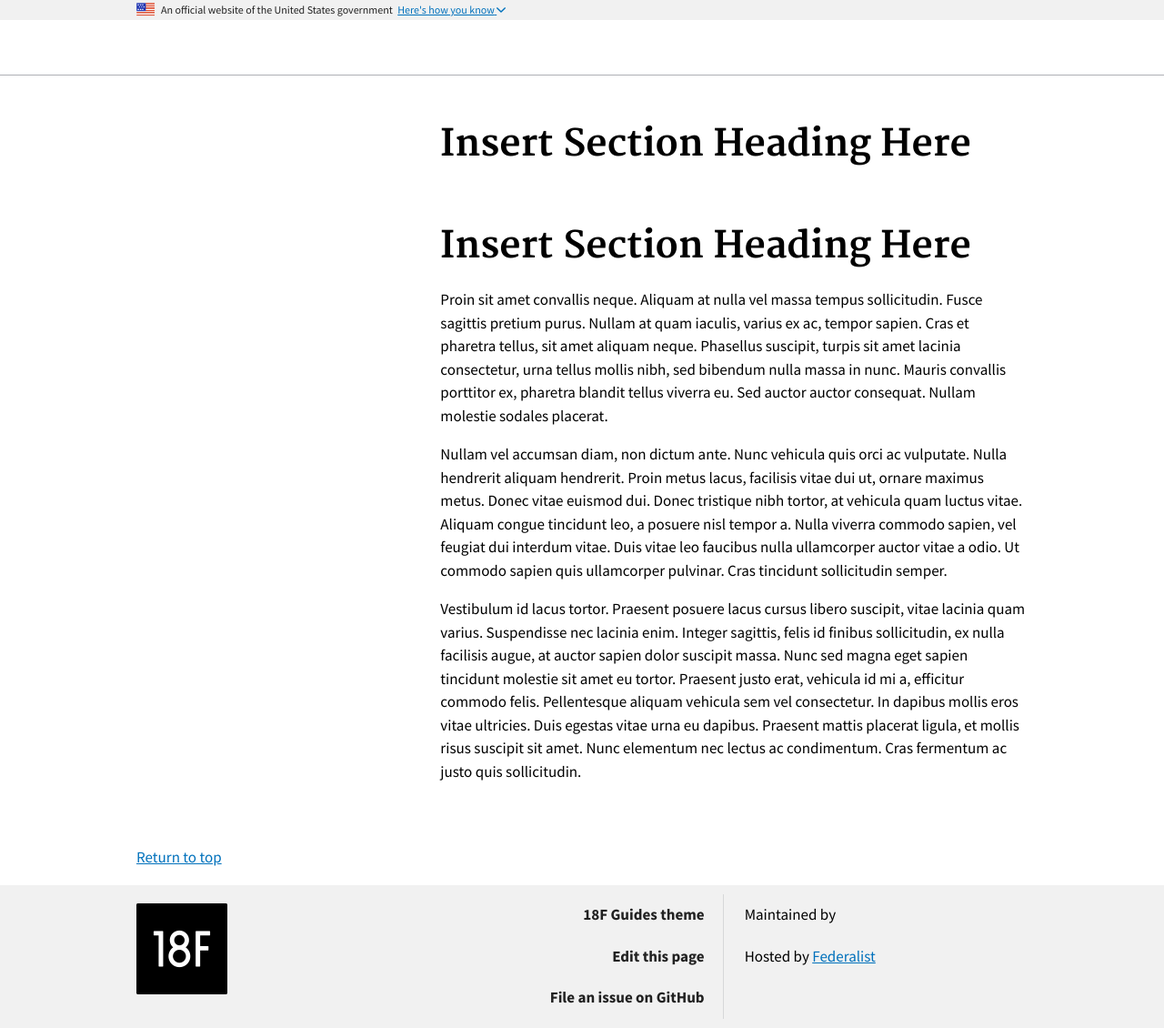
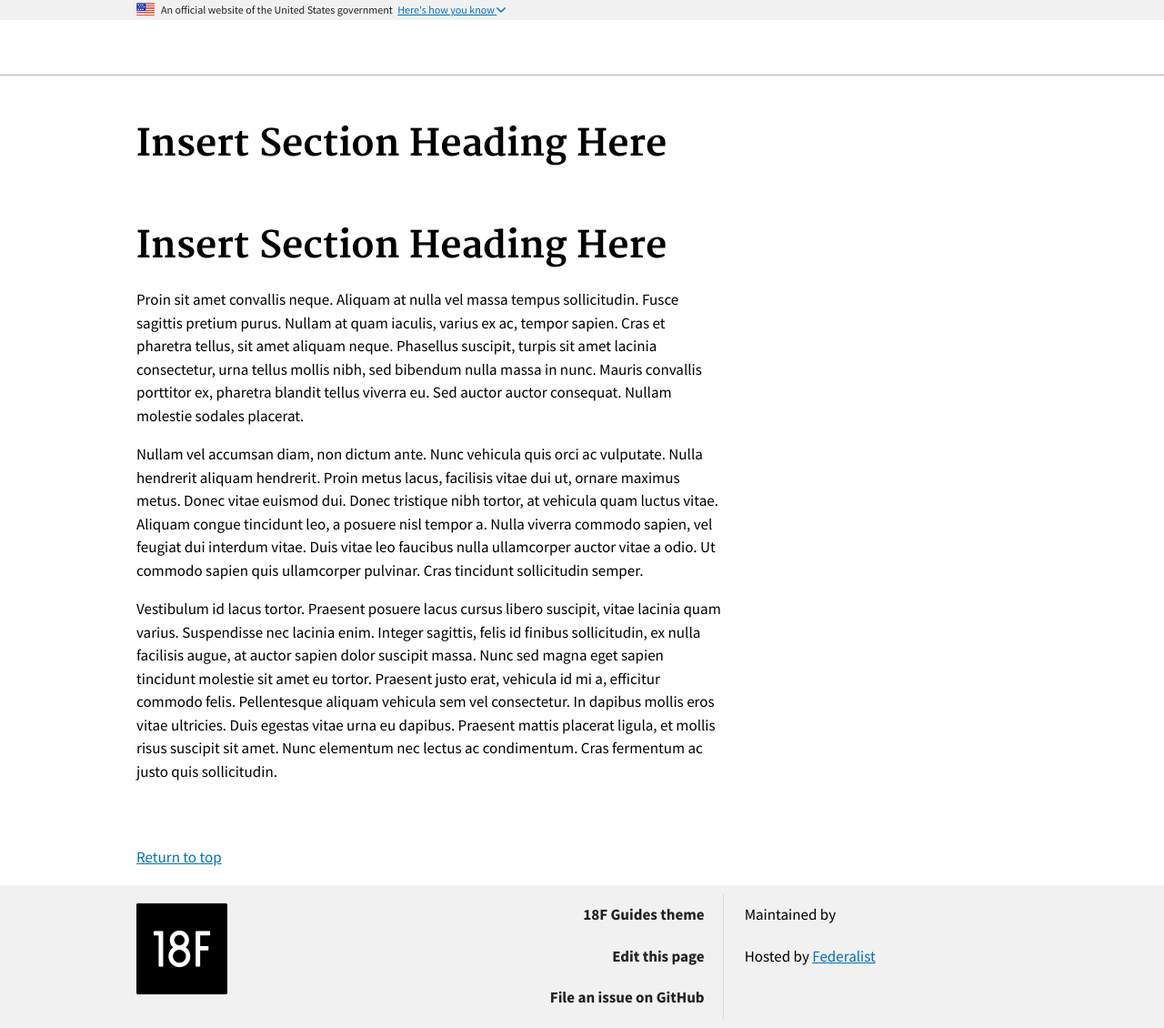
Before and after one commit to davidewarren/federalist-guide-template, a Jekyll site: the page built from index.md, in a window 1280 px wide. Shown: the whole page at 91% size. Built offline with Jekyll 4.4.1, drawn with Linux system fonts in a browser that asks for light colours; our own code applies the rules of GitHub Pages for plain Markdown files.

Commit message:
Update sidebar.html

```diff
--- a/_includes/sidebar.html
+++ b/_includes/sidebar.html
@@ -1,8 +1,6 @@
-<h2>{{ site.samplelist.docs_list_title }}</h2>
-<aside class="usa-width-one-third usa-layout-docs-sidenav">
-    <ul class="usa-sidenav-list">
-       {% for item in site.samplelist.docs %}
+<h2>{{ site.data.samplelist.docs_list_title }}</h2>
+<ul>
+   {% for item in site.data.samplelist.docs %}
       <li><a href="{{ item.url }}" alt="{{ item.title }}">{{ item.title }}</a></li>
    {% endfor %}
-    </ul>
-</aside>
+</ul>
```
